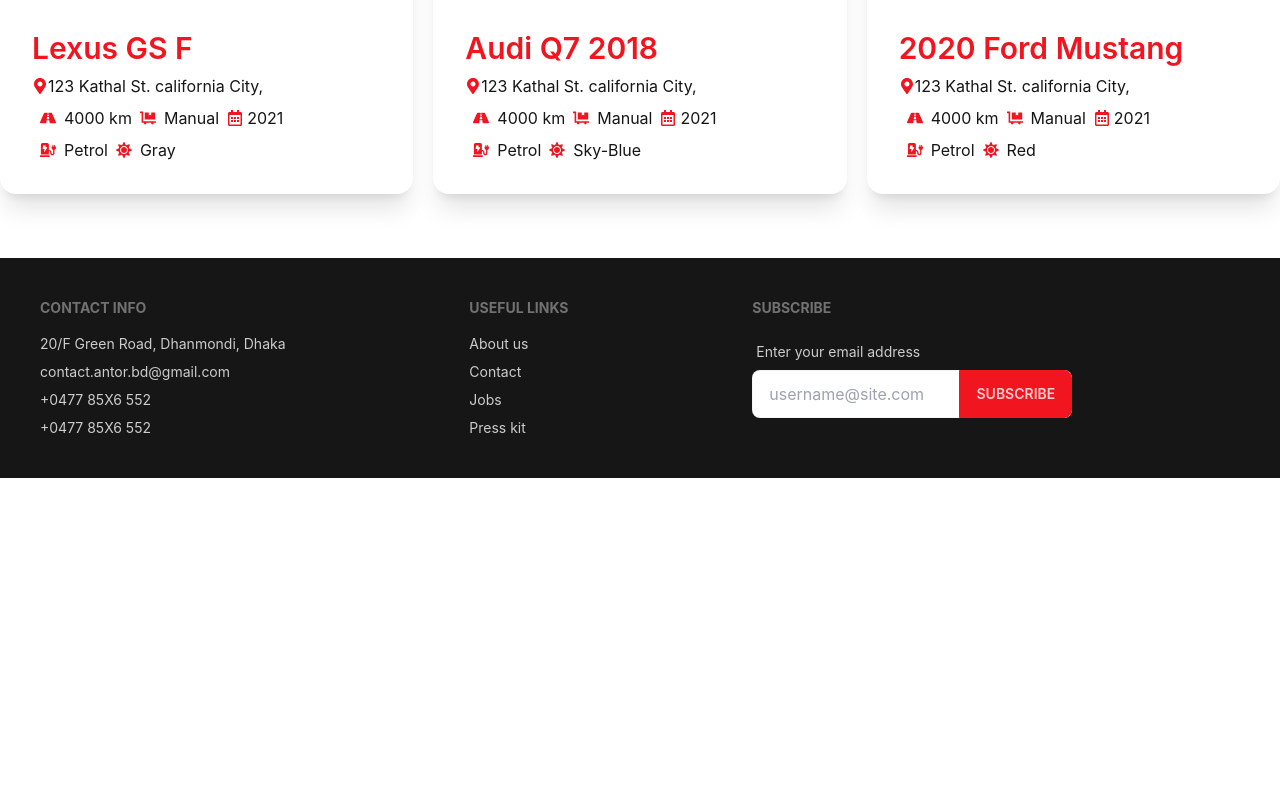
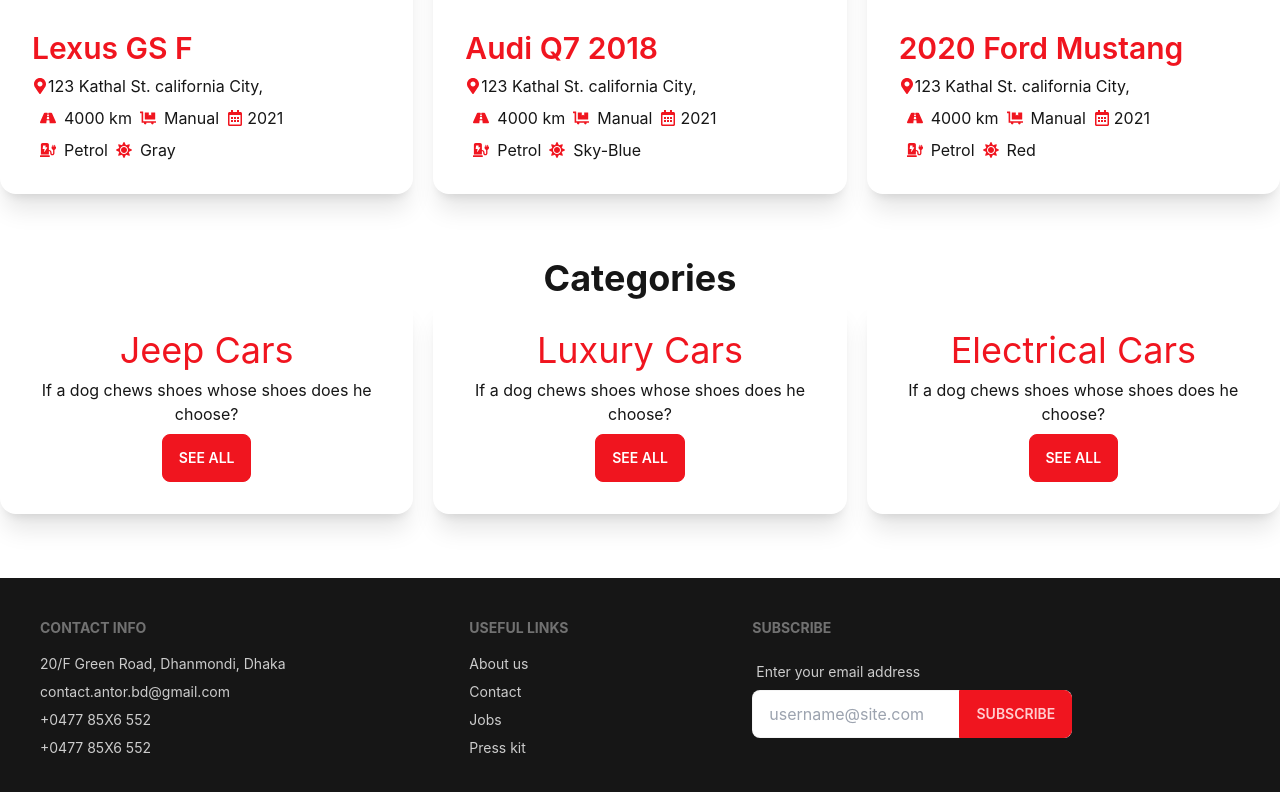
Before and after one commit to Rakib86547/assignment-12-client, a React (Create React App) app: page / in a window 1280 px wide. Shown: the part 1757-2549 px from the top of the page. Before the commit the page ends 2235 px from the top, so only its background shows below. Built offline with nearby package versions, Linux system fonts and the light colour scheme.

Commit message:
categories create

```diff
--- a/src/pages/Home/Advertised/AdvertisedItems.js
+++ b/src/pages/Home/Advertised/AdvertisedItems.js
@@ -6,7 +6,7 @@
     return (
         <div className="card  shadow-xl relative">
             <figure><img src={img} alt="Shoes" /></figure>
-            <div className="card-body">
+            <div className="card-body sm:mx-auto w-full">
                 <h2 className="card-title text-primary text-3xl">
                     {name}
                 </h2>
--- /dev/null
+++ b/src/pages/Home/Categorie/Categorie.js
@@ -0,0 +1,36 @@
+import React from 'react';
+import Categories from './Categories';
+
+const Categorie = () => {
+    const categoriesCar = [
+        {
+            "id": "01",
+            "name": "Jeep Cars"
+        },
+        {
+            "id": "02",
+            "name": "Luxury Cars"
+        },
+        {
+            "id": "03",
+            "name": "Electrical Cars"
+        }
+    ]
+    return (
+        <div>
+            <div className='my-16'>
+                <h1 className='text-4xl text-center font-bold text-secondary'>Categories</h1>
+                <div className='grid gap-5 lg:grid-cols-3 md:grid-cols-2'>
+                    {
+                        categoriesCar.map(category => <Categories
+                        key={category.id}
+                        category={category}
+                        ></Categories>)
+                    }
+                </div>
+            </div>
+        </div>
+    );
+};
+
+export default Categorie;
--- /dev/null
+++ b/src/pages/Home/Categorie/Categories.js
@@ -0,0 +1,19 @@
+import React from 'react';
+import { Link } from 'react-router-dom';
+
+const Categories = ({ category }) => {
+    const {name, id} = category;
+    return (
+        <div className="card shadow-xl text-center">
+            <div className="card-body">
+                <h2 className="text-4xl text-primary">{name}</h2>
+                <p className='text-secondary'>If a dog chews shoes whose shoes does he choose?</p>
+                <div className="card-actions justify-center">
+                    <button className="btn btn-primary text-white"><Link to={`category/${id}`}>See All</Link></button>
+                </div>
+            </div>
+        </div>
+    );
+};
+
+export default Categories;
--- a/src/pages/Home/Home/Home.js
+++ b/src/pages/Home/Home/Home.js
@@ -1,12 +1,14 @@
 import React from 'react';
 import Advertised from '../Advertised/Advertised';
 import Banner from '../Banner/Banner';
+import Categorie from '../Categorie/Categorie';
 
 const Home = () => {
     return (
         <div className=''>
             <Banner />
             <Advertised />
+            <Categorie />
         </div>
     );
 };
```
